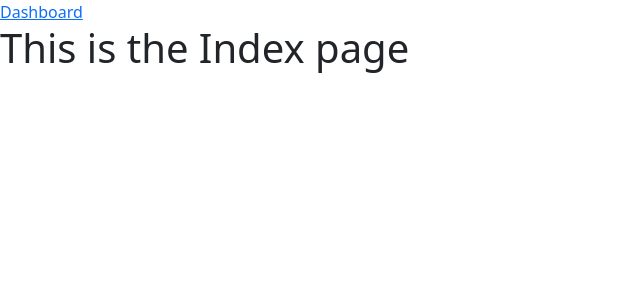
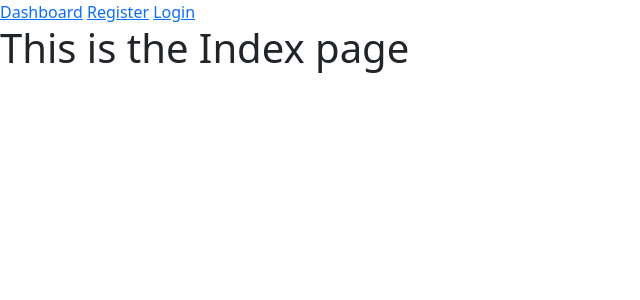
Before and after one commit to gajeet11000/todo-list-htmx, a Django app: page / in a window 1280 px wide. Shown: the top 300 px of the page, without its empty margins (0-640 px from the left). Run offline with Django 5.2, Linux system fonts and the light colour scheme; parts of the project's set-up code (start-up, migrations or seed data) failed here and were passed over; some libraries are stand-ins or nearby versions.

Commit message:
Added register and login links to navbar

```diff
--- a/todo_app/templates/todo_app/navbar.html
+++ b/todo_app/templates/todo_app/navbar.html
@@ -1,3 +1,5 @@
 <nav>
     <a href="{% url 'dashboard' %}">Dashboard</a>
+    <a href="{% url 'register' %}">Register</a>
+    <a href="{% url 'login' %}">Login</a>
 </nav>
```
